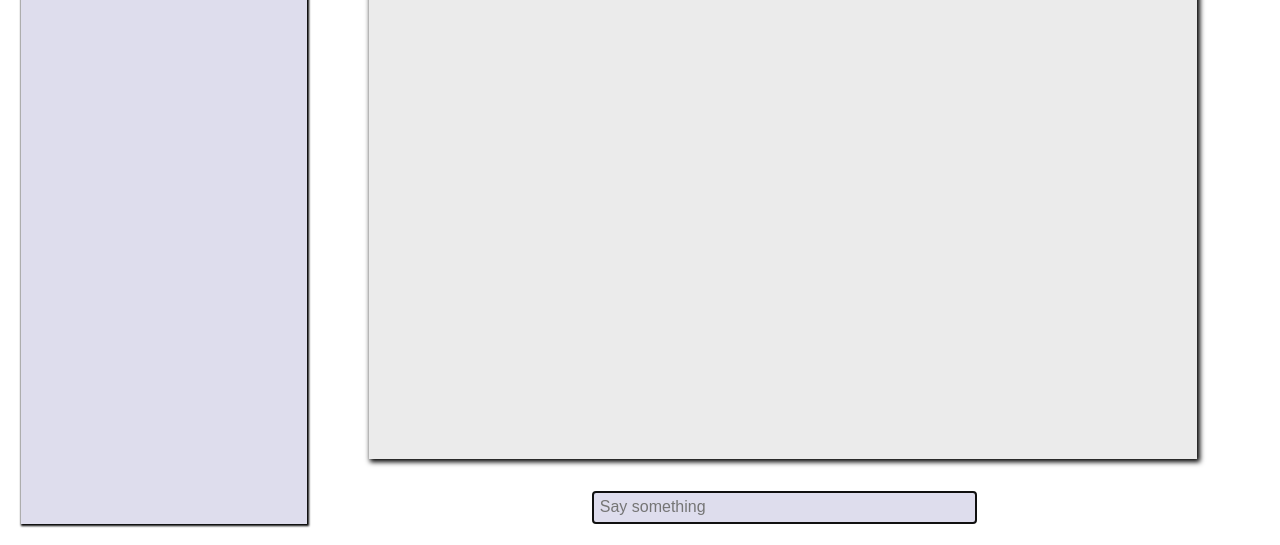
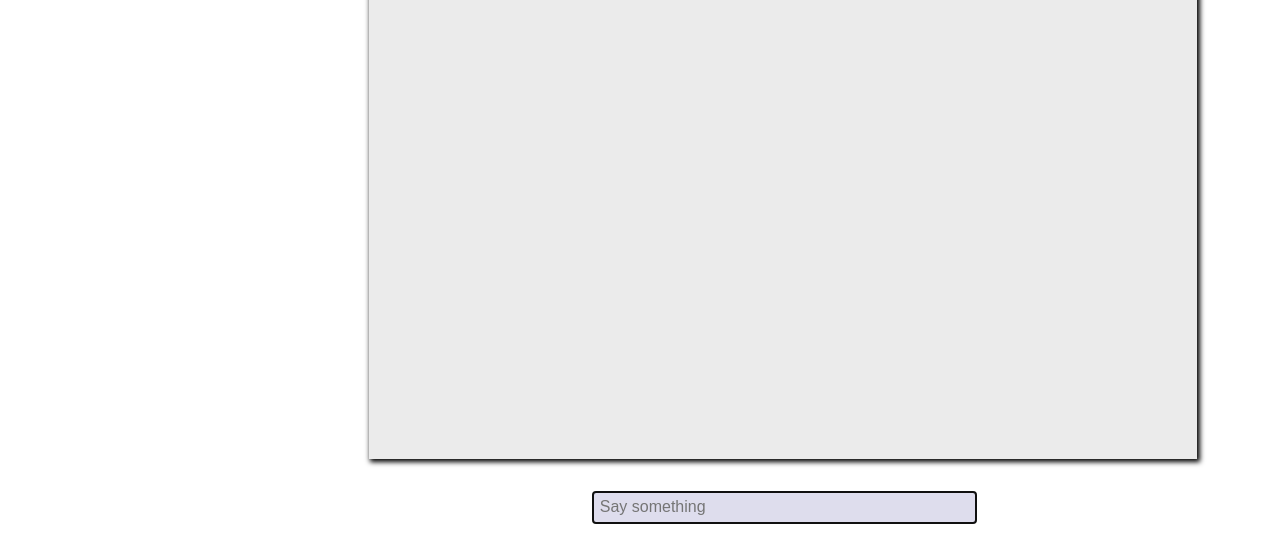
Before and after one commit to NeilBotelho/IRCish, a plain HTML site: page public/index.html in a window 1280 px wide. Shown: the part 417-962 px from the top of the page. Drawn offline with Linux system fonts and the light colour scheme.

Commit message:
Update css
remove the light grey background behind roomList

```diff
--- a/static/index.css
+++ b/static/index.css
@@ -34,9 +34,9 @@ body,html{
 }
 #room-list{
 	width:30%;
-	background-color: #DEDDED;
+	/*background-color: #DEDDED;*/
 	padding:0;
-	box-shadow:1px 1px 2px 1px;
+	/*box-shadow:1px 1px 2px 1px;*/
 }
 .room-name{
 	text-align: center;
@@ -45,7 +45,6 @@ body,html{
 	font-size:2rem;
 	border:1.5px solid black;
 	background-color: white;
-	/*box-shadow:1px 2px 3px 1px;*/
 	/*color:white;*/
 }
 .room-name:hover{
@@ -58,15 +57,14 @@ body,html{
 .active-room{
 	background-color: #1595d6;
 	color:white;
+	border:1.5px solid black;
 }
 #current-room{
 	width:100%;
 	height:100%;
 	display: flex;
 	flex-direction: column;
-	/*justify-content: center;*/
 	align-items: center;
-	/*color:white;*/
 }
 
 
```
